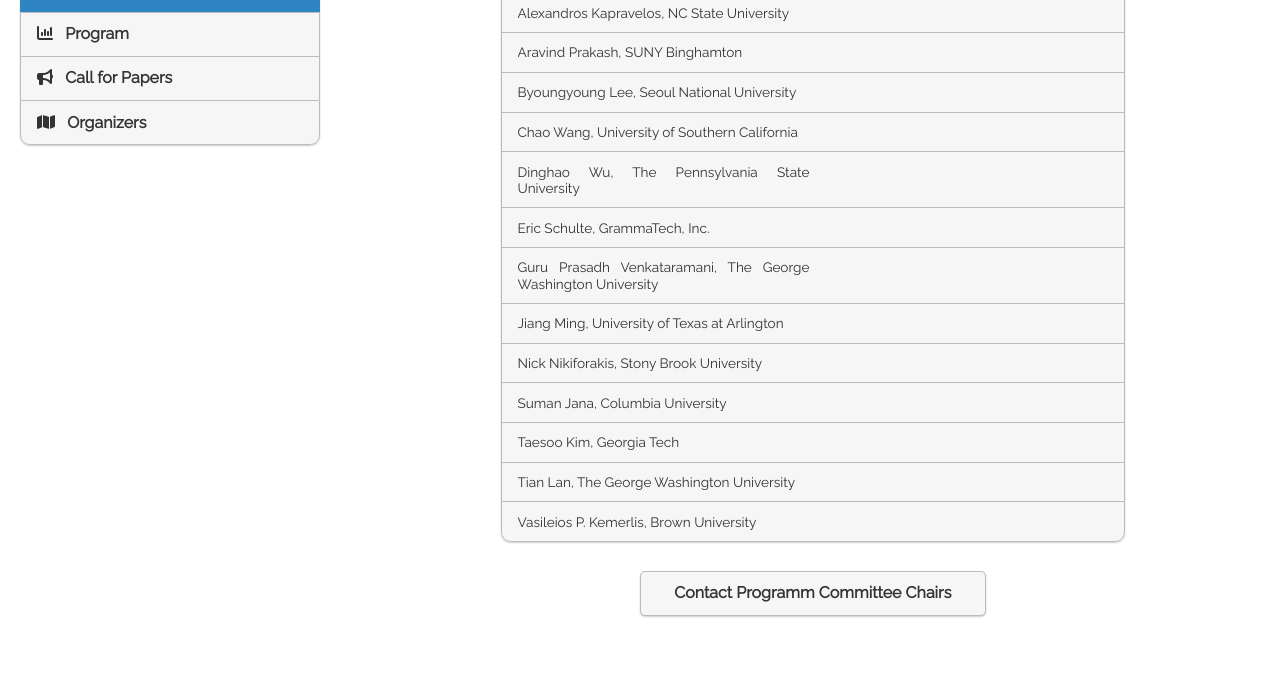
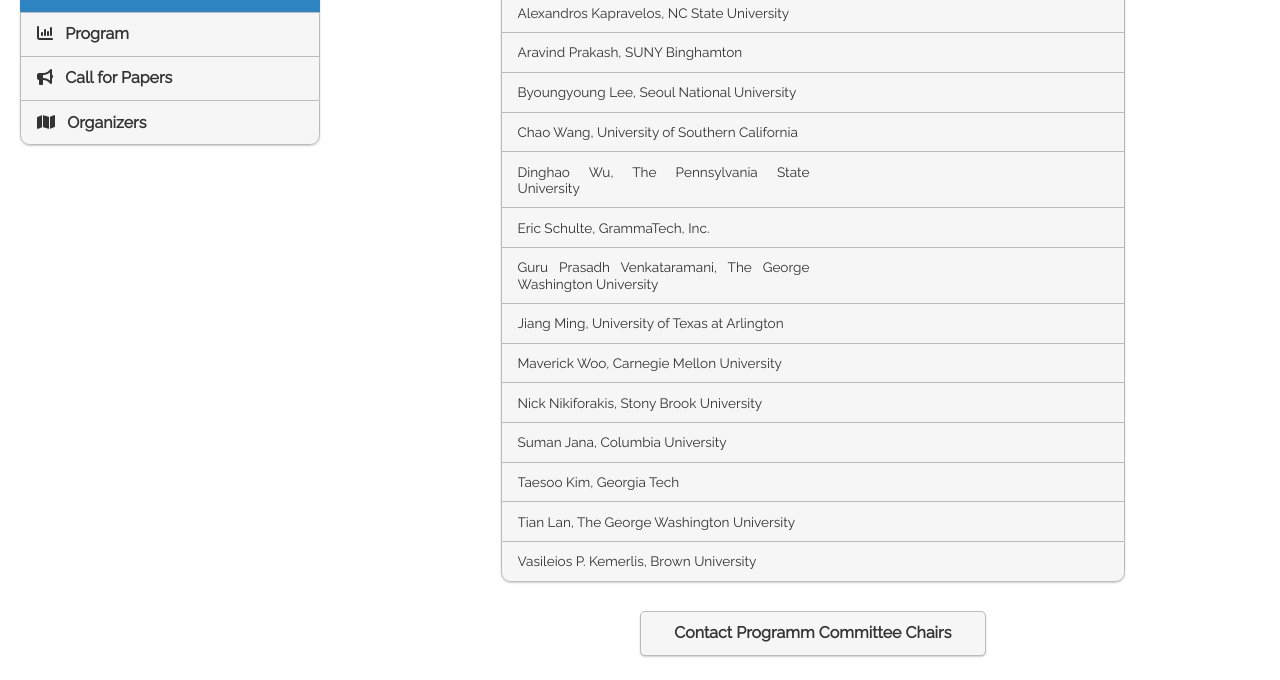
Before and after one commit to feastworkshop/feastworkshop.github.io, a plain HTML site: page 2019/tpc.html in a window 1280 px wide. Shown: the part 270-950 px from the top of the page. Before the commit the page ends 910 px from the top, so only its background shows below. Drawn offline with nearby package versions, Linux system fonts and the light colour scheme.

Commit message:
Added Maverick to PC

```diff
--- a/2019/tpc.html
+++ b/2019/tpc.html
@@ -155,6 +155,15 @@
 </li>
 
 <li data-icon="false">
+  <a href="http://www.andrew.cmu.edu/user/swoo/" target="_blank" rel="external">
+	<div class="ui-grid-a">
+	  <div class="ui-block-a"><p>Maverick Woo, Carnegie Mellon University</p></div>
+	</div>
+  </a>
+</li>
+
+
+<li data-icon="false">
   <a href="https://www.securitee.org/" target="_blank" rel="external">
 	<div class="ui-grid-a">
 	  <div class="ui-block-a"><p>Nick Nikiforakis, Stony Brook University</p></div>
```
